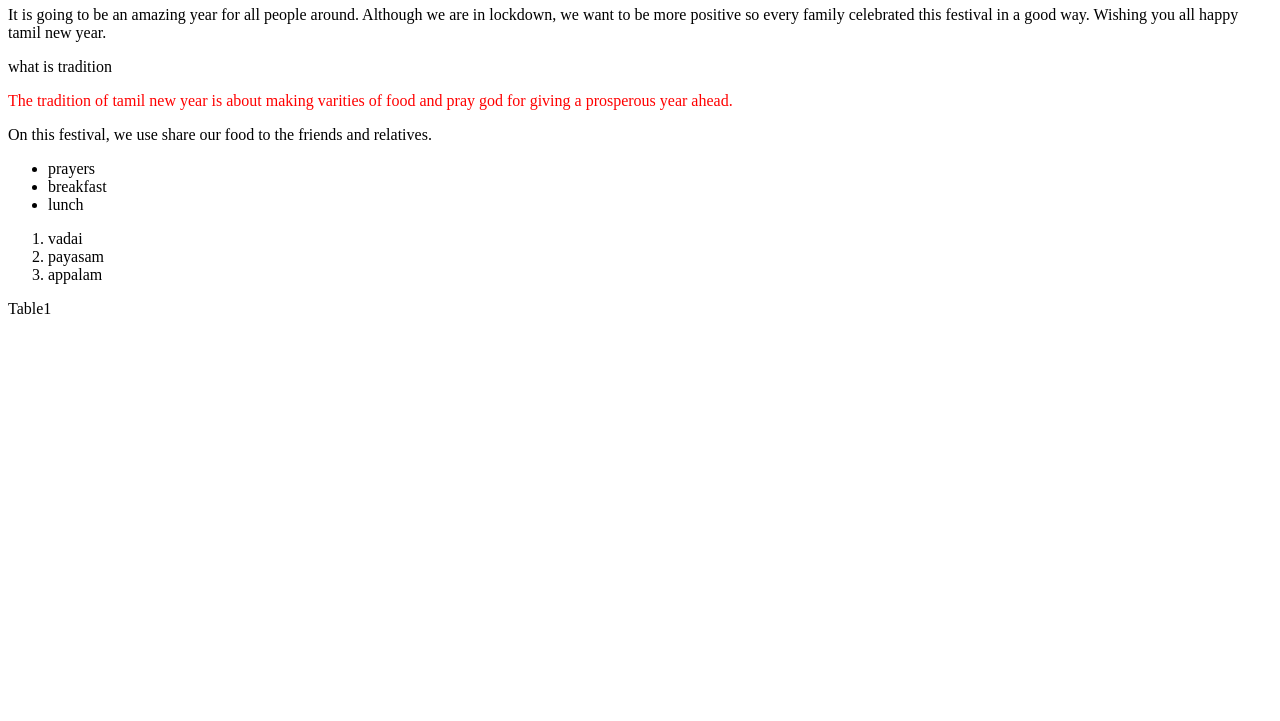
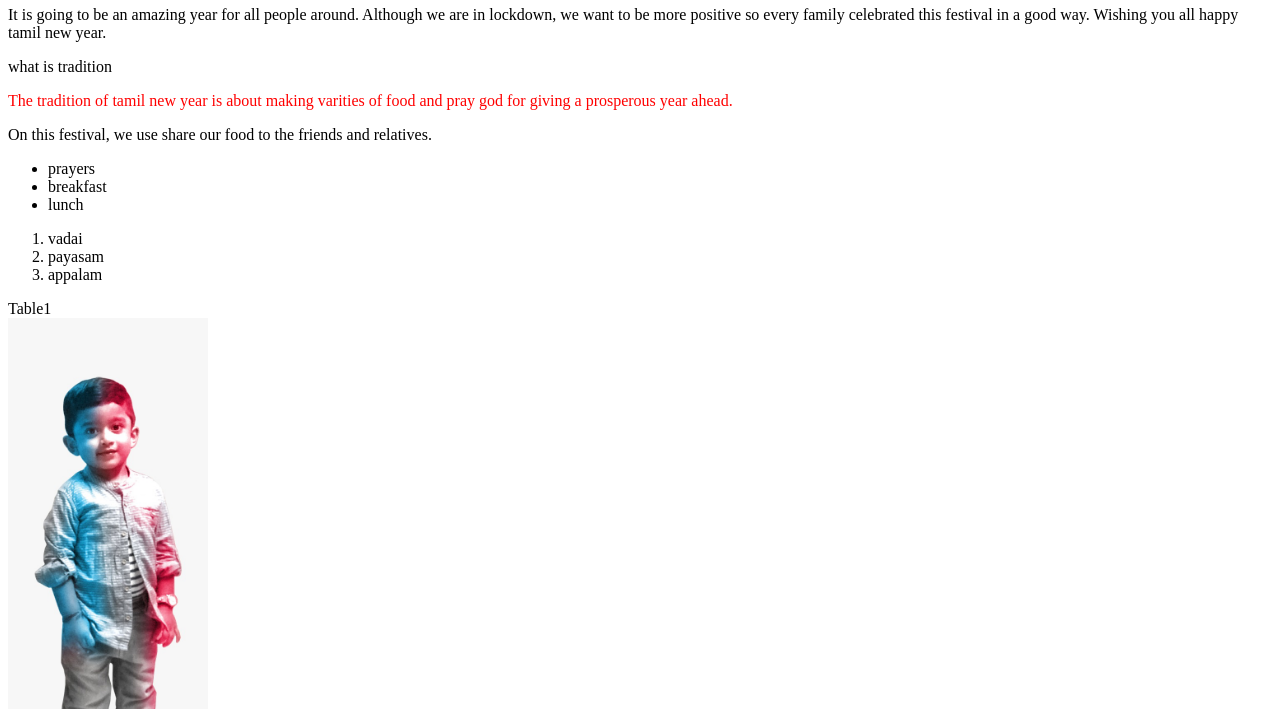
Before and after one commit to thamsel/learning, a plain HTML site: page index.html in a window 1280 px wide. Shown: the part 95-816 px from the top of the page. Drawn offline with Linux system fonts and the light colour scheme.

Commit message:
Image has been added

```diff
--- a/index.html
+++ b/index.html
@@ -30,5 +30,7 @@
       <tr>Table1</tr>
     </table>
 
+    <img src="images/krish.png" width="200px">
+
   </body>
 </html>
```
